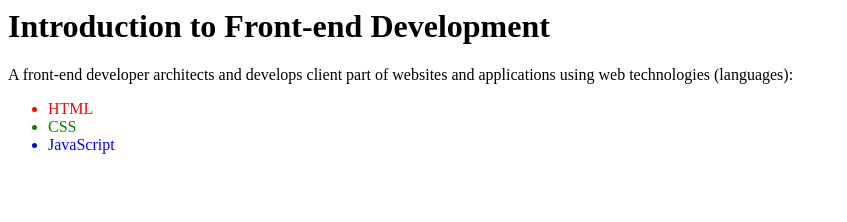
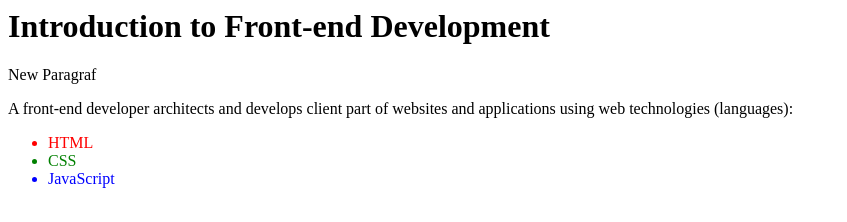
Before and after one commit to IgorIlic99/front-end-development, a plain HTML site: page index.html in a window 1280 px wide. Shown: the whole page, without its empty margins (0-847 px from the left). Drawn offline with Linux system fonts and the light colour scheme.

Commit message:
New Paragraph Added

```diff
--- a/index.html
+++ b/index.html
@@ -1,5 +1,6 @@
 <h1>Introduction to Front-end Development</h1>
 
+<p>New Paragraf</p>
 <p>A front-end developer architects and develops client part of websites and applications using web technologies (languages):</p>
 
 <ul>
```
